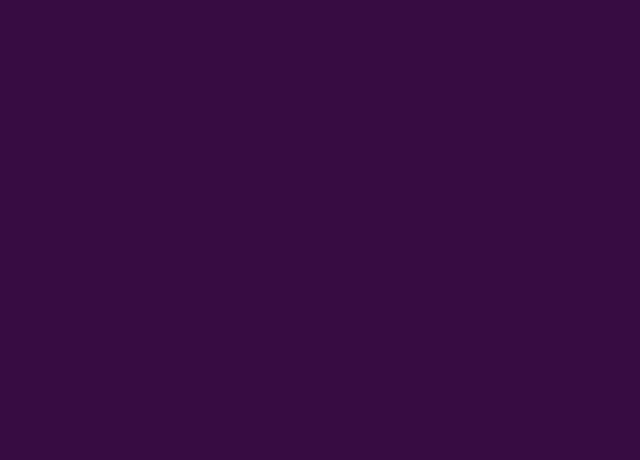
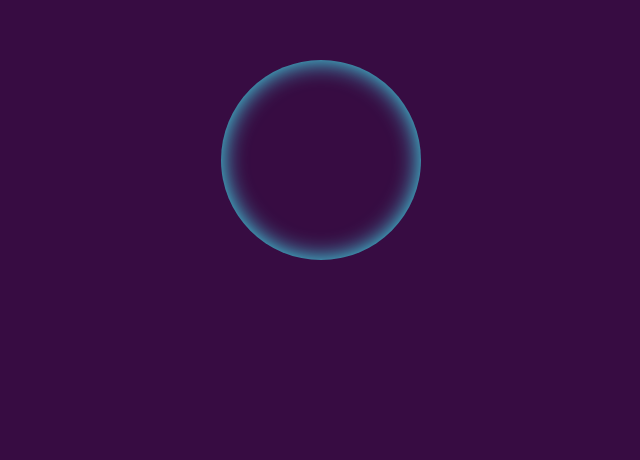
Before and after one commit to jengriffin/typing-game, a React (Create React App) app: page / in a window 1280 px wide. Shown: the part 340-800 px from the top of the page, without its empty margins (419-1059 px from the left). Built offline with nearby package versions, Linux system fonts and the light colour scheme.

Commit message:
I have a bubble

```diff
--- a/src/App.css
+++ b/src/App.css
@@ -11,6 +11,13 @@ body{
   align-items: center;
   min-height: 100vh;
   background-color:#370C42 ;
+}
+.bubble{
+  position: absolute;
+  width: 200px;
+  height: 200px;
+  border-radius: 50%;
+  box-shadow: inset 0 0 25px #43F2FB;
 }
 .Letters{
   border:1000px blueviolet;
```
